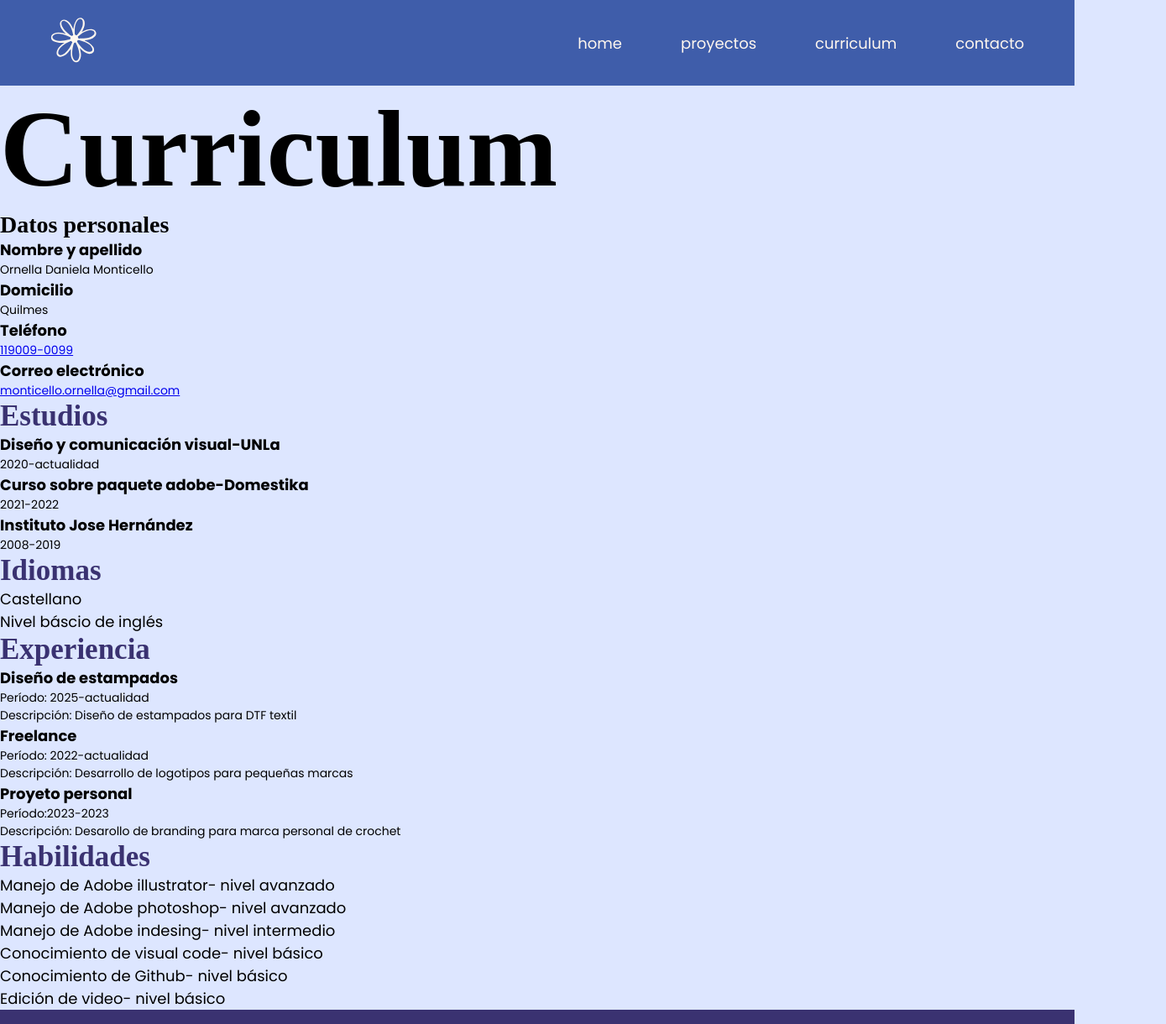
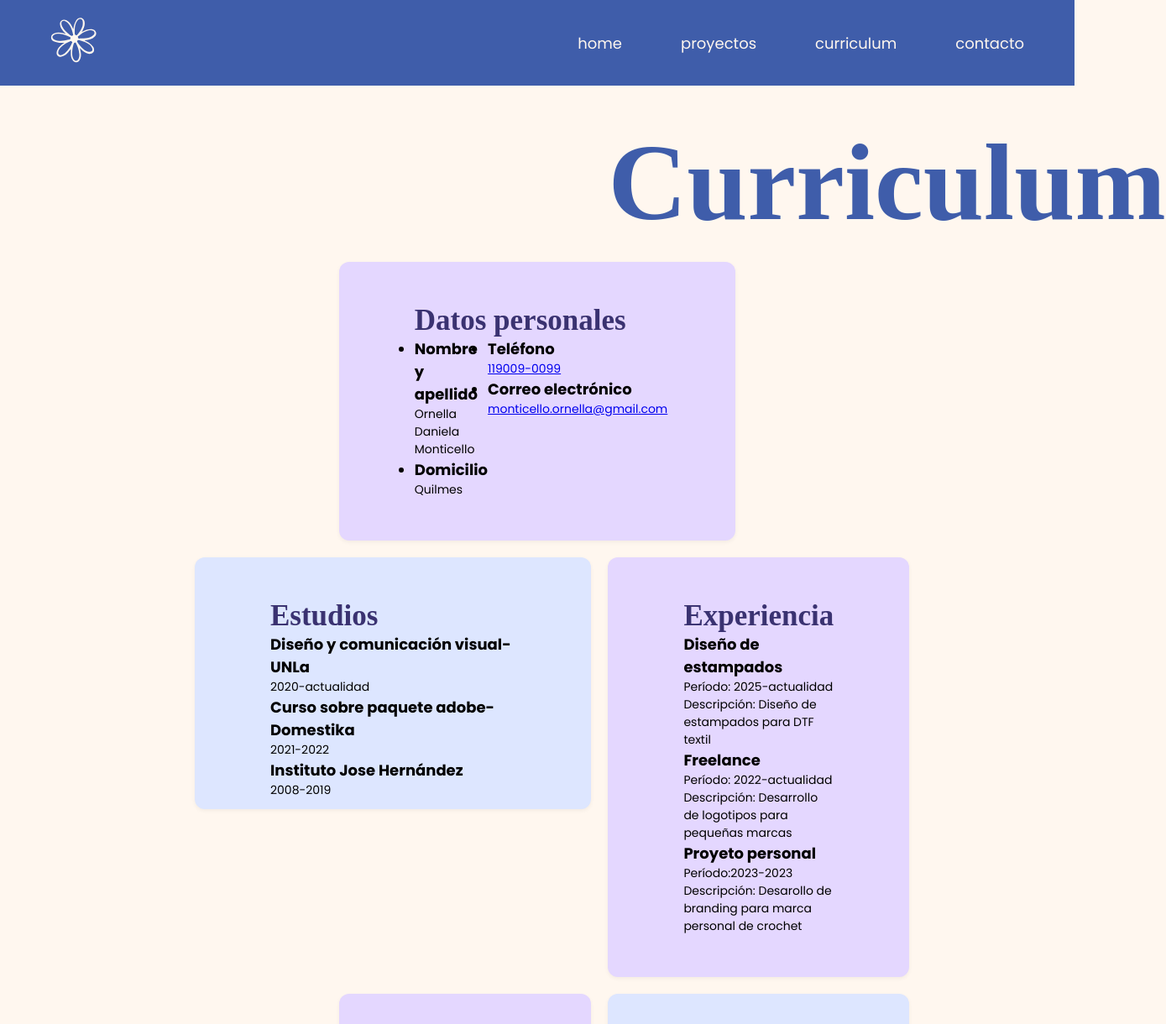
Before and after one commit to ornellamonticello/tp3_portafolio_monticello, a plain HTML site: page curriculum.html in a window 1280 px wide. Shown: the top 1220 px of the page at 84% size, 1389 px wide, since content can reach past the window. Drawn offline with Linux system fonts and the light colour scheme.

Commit message:
index curriculum y otras modificaciones

```diff
--- a/curriculum.html
+++ b/curriculum.html
@@ -4,14 +4,19 @@
 <head>
     <meta charset="UTF-8" />
     <meta name="viewport" content="width=device-width, initial-scale=1.0">
+    <meta name="description" content="Ornella Daniela Monticello Portafolio de diseño">
+    <meta name="author" content="Ornella Daniela Monticello">
+    <meta name="keywords"
+        content="diseño gráfico, portafolio, curriculum, identidad visual, ilustración, diseño web, monticello, proyectos creativos">
     <title>Monticello Portafolio</title>
-    <link rel="icon" href="favicon.svg" type="imagen">
+    <link rel="icon" href="favicon.svg" type="image/svg+xml">
     <link href="style.css" rel="stylesheet" type="text/css">
+    <link rel="stylesheet" href="cabinet-grotesk.css">
 </head>
 
-<body>
+<body class="body-curriculum">
     <header>
-        <a href="index.html">
+        <a href="index.html" target="_self">
             <img class="logo" src="img/flor.svg" width="55" alt="Logo">
         </a>
         <button id="abrir" class="abrir-menu">Abrir</button>
@@ -19,19 +24,23 @@
         <nav id="nav" class="nav">
             <button id="cerrar" class="cerrar-menu">Cerrar</button>
             <ul class="nav-list">
-                <li><a href="home">home</a></li>
-                <li><a href="proyectos">proyectos</a></li>
-                <li><a href="curriculum">curriculum</a></li>
-                <li><a href="contacto">contacto</a></li>
+                <li><a href="index.html" target="_self">home</a></li>
+                <li><a href="proyectos.html" target="_self">proyectos</a></li>
+                <li><a href="curriculum.html" target="_self">curriculum</a></li>
+                <li><a href="contacto.html" target="_self">contacto</a></li>
             </ul>
         </nav>
     </header>
 
     <main>
 
-        <h1>Curriculum</h1>
-        <section>
-            <h3>Datos personales</h3>
+        <div class="main-cv-grid">
+
+
+            <h1 class="titulo-cv">Curriculum</h1>
+
+            <section class="datos-personales">
+                <h2>Datos personales</h2>
                 <address>
                     <ul>
                         <li>
@@ -62,8 +71,8 @@
             </section>
 
 
-        <div>
-            <section>
+
+            <section class="estudios">
                 <h2>Estudios</h2>
                 <ol>
                     <li>
@@ -81,16 +90,15 @@
                 </ol>
             </section>
 
-            <section>
+            <section class="idiomas">
                 <h2>Idiomas</h2>
                 <ul>
                     <li>Castellano</li>
                     <li>Nivel báscio de inglés</li>
                 </ul>
             </section>
-        </div>
-        <div>
-            <section>
+
+            <section class="experiencia">
                 <h2>Experiencia</h2>
                 <ol>
                     <li>
@@ -111,7 +119,7 @@
                 </ol>
             </section>
 
-            <section>
+            <section class="habilidades">
                 <h2>Habilidades</h2>
                 <ul>
                     <li>Manejo de Adobe illustrator- nivel avanzado</li>
@@ -123,7 +131,6 @@
                 </ul>
             </section>
         </div>
-
     </main>
 
     <footer>
--- a/style.css
+++ b/style.css
@@ -13,6 +13,7 @@ h1 {
     font-size: 130px;
     font-style: normal;
     font-weight: 800;
+    color: #3F5DAA;
 }
 
 h2 {
@@ -49,8 +50,9 @@ body {
     font-size: 18px;
     font-style: normal;
     font-weight: 400;
-    background-color: #DDE6FF;
+    cursor: url('img/cursor.png'), auto;
 }
+
 
 header {
     width: 100%;
@@ -59,9 +61,11 @@ header {
     display: flex;
     align-items: center;
     justify-content: space-between;
+    position: sticky;
+    top: 0px;
 }
 
-
+/* de aca para abajo todos los ajustes de nav general*/
 nav ul li a {
     color: #FFF7EF;
     text-decoration: none;
@@ -71,7 +75,7 @@ nav ul li a {
     background-color: #FFF7EF;
     color: #3F5DAA;
     border-radius: 20px;
-    padding: 6px 25px;
+    padding: 4px 10px;
     font-weight: 600;
 }
 
@@ -83,8 +87,139 @@ nav ul {
 
 }
 
-.abrir-menu, .cerrar-menu {
+.abrir-menu,
+.cerrar-menu {
     display: none;
+}
+
+a:visited {
+    color: #B18DFB;
+}
+
+/* de aca para abajo todos los ajustes de index.html*/
+.body-index {
+    background-color: #FFF7EF;
+    background-image: url(img/fondo-index.svg);
+    background-repeat: no-repeat;
+
+}
+
+.main-index {
+    display: flex;
+    flex-direction: column;
+    align-items: center;
+    padding: 60px;
+}
+
+.title {
+    margin: 180px 0px 400px 0px;
+}
+
+.section-index {
+    display: flex;
+    flex-direction: row;
+    align-items: flex-end;
+    gap: 40px;
+    max-width: 50%;
+    text-align: left;
+    margin: 260px 0px 260px 0px;
+}
+
+.texto-index {
+    display: flex;
+    flex-direction: column;
+    margin-bottom: 30px;
+}
+
+/* de aca para abajo todos los ajustes de proyectos.html*/
+/* spoleir: aún no hay nada*/
+
+/* de aca para abajo todos los ajustes de curriculum.html*/
+
+.body-curriculum {
+    background-color: #FFF7EF;
+}
+
+.main-cv-grid {
+    display: grid;
+    grid-template-columns: repeat(4, 1fr);
+    grid-auto-rows: auto;
+    gap: 20px;
+    padding: 40px;
+    max-width: 70%;
+    margin: 0 auto;
+}
+
+.titulo-cv {
+    grid-column: 3 / 5;
+    text-align: center;
+}
+
+.datos-personales {
+    grid-column: 2 / 4;
+    background-color: #E4D7FF;
+    border-radius: 12px;
+    padding: 50px 90px 50px 90px;
+    box-shadow: 0 2px 5px rgba(0, 0, 0, 0.05);
+}
+
+address {
+    display: flex;
+    justify-content: space-between
+}
+
+
+.main-cv-grid ol {
+    list-style-type: none
+}
+
+
+.estudios {
+    grid-column: 3 / 1;
+    background-color: #DDE6FF;
+    border-radius: 12px;
+    padding: 50px 90px 50px 90px;
+    box-shadow: 0 2px 5px rgba(0, 0, 0, 0.05);
+    justify-self: self-end;
+    height: 300px
+}
+
+
+.experiencia {
+    grid-column: 3 / 5;
+    grid-row: 3;
+    background-color: #E4D7FF;
+    border-radius: 12px;
+    padding: 50px 90px 50px 90px;
+    box-shadow: 0 2px 5px rgba(0, 0, 0, 0.05);
+    justify-self: self-start;
+}
+
+.idiomas {
+    grid-column: 2;
+    background-color: #E4D7FF;
+    border-radius: 12px;
+    padding: 50px 90px 50px 90px;
+    box-shadow: 0 2px 5px rgba(0, 0, 0, 0.05);
+    justify-self: self-end;
+    height: 200px;
+}
+
+.habilidades {
+    grid-column: 5 / 3;
+    background-color: #DDE6FF;
+    border-radius: 12px;
+    padding: 50px 90px 50px 90px;
+    box-shadow: 0 2px 5px rgba(0, 0, 0, 0.05);
+    justify-self: self-start;
+}
+
+
+
+/* de aca para abajo todos los ajustes de contacto.html */
+
+.body-contacto {
+    background-color: #DDE6FF;
 }
 
 .contacto-info {
@@ -101,8 +236,6 @@ nav ul {
     width: 30%;
     gap: 15px;
 }
-
-
 
 form {
     background: #FFF7EF;
@@ -142,6 +275,7 @@ textarea {
     border: none;
 }
 
+/* de aca footer general */
 footer {
     display: flex;
     justify-content: space-between;
@@ -151,13 +285,13 @@ footer {
     color: #FFF7EF;
 }
 
+/* de aca para abajo medidas responsive mobile */
 @media screen and (max-width: 600px) {
 
     header {
         padding: 20px;
         width: 100%;
     }
-
 
     .abrir-menu,
     .cerrar-menu {
@@ -233,9 +367,6 @@ footer {
         background-color: #E4D7FF;
     }
 
-
-
-
     footer {
         flex-direction: column;
         text-align: center;
```
Also changed, not shown: contacto.html (+12 -7 lines), index.html (+23 -14 lines), proyectos.html (+11 -6 lines), img/cursor.png (added), img/flor-lila-index.svg (added), img/flor-violeta-index.svg (added), img/fondo-index.svg (added). Lines whose indentation alone changed are shown as unchanged.
